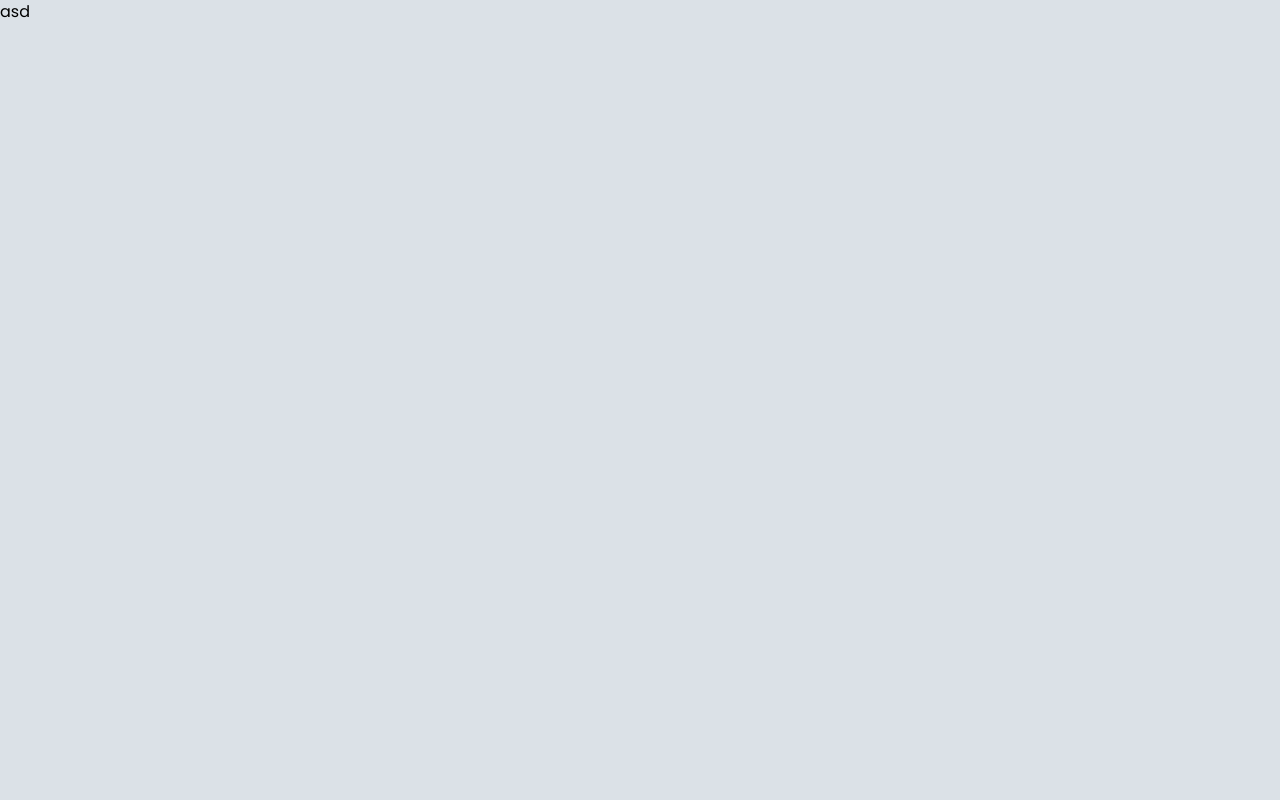
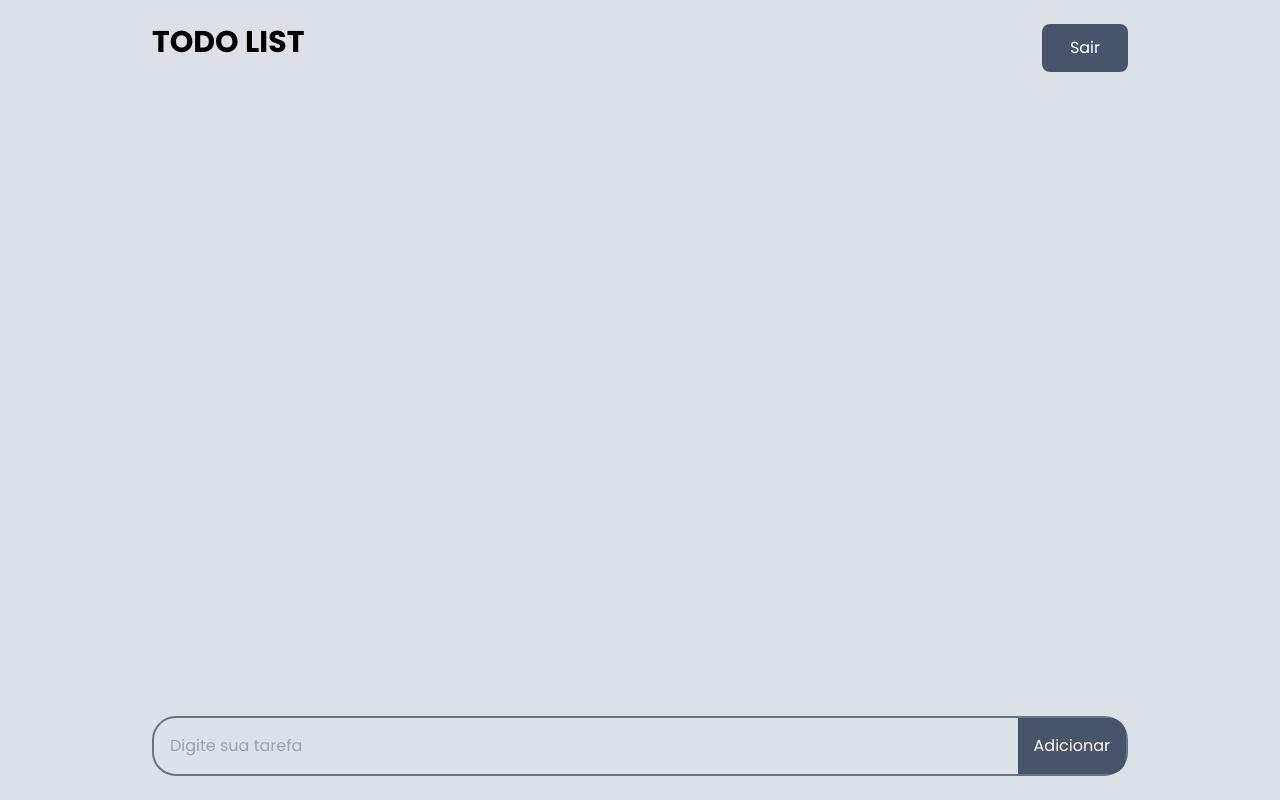
Before and after one commit to joeyanovich/form-and-todo-list-sveltekit, a SvelteKit app: page /dashboard in a window 1280 px wide. Built offline with nearby package versions, Linux system fonts and the light colour scheme.

Commit message:
work 🚧: style and structure of dashboard page

```diff
--- a/src/routes/dashboard/+page.svelte
+++ b/src/routes/dashboard/+page.svelte
@@ -1 +1,12 @@
-asd
+<div class="flex flex-col justify-between h-screen p-6 m-auto w-full max-w-5xl">
+  <header class="flex item-center justify-between">
+    <h1 class="uppercase font-black text-3xl">Todo List</h1>
+    <button class="px-7 py-3 rounded-lg text-white hover:bg-transparent hover:text-slate-600 bg-slate-600 ease-in-out duration-500">Sair</button>
+  </header>
+  <main class="flex flex-col gap-2 border-2 rounded-3xl border-gray-500">
+    <div class="flex items-stretch">
+      <input class="flex-1 rounded-l-3xl border-none p-4 focus:outline-none text-slate-500 bg-transparent" type="text" placeholder="Digite sua tarefa">
+      <button class="px-4 border-none rounded-r-2xl text-white bg-slate-600 ease-in-out duration-500 hover:bg-transparent hover:text-slate-600">Adicionar</button>
+    </div>
+  </main>
+</div>
```
